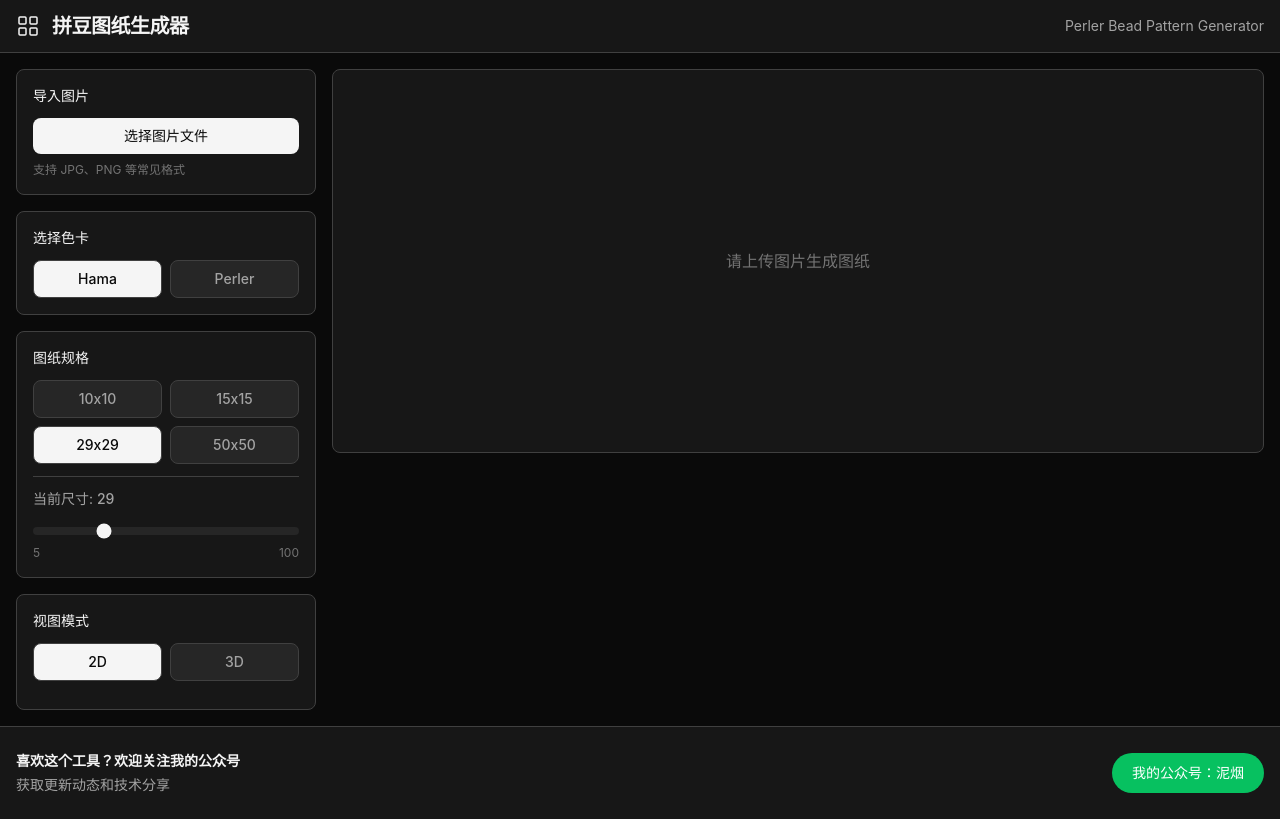
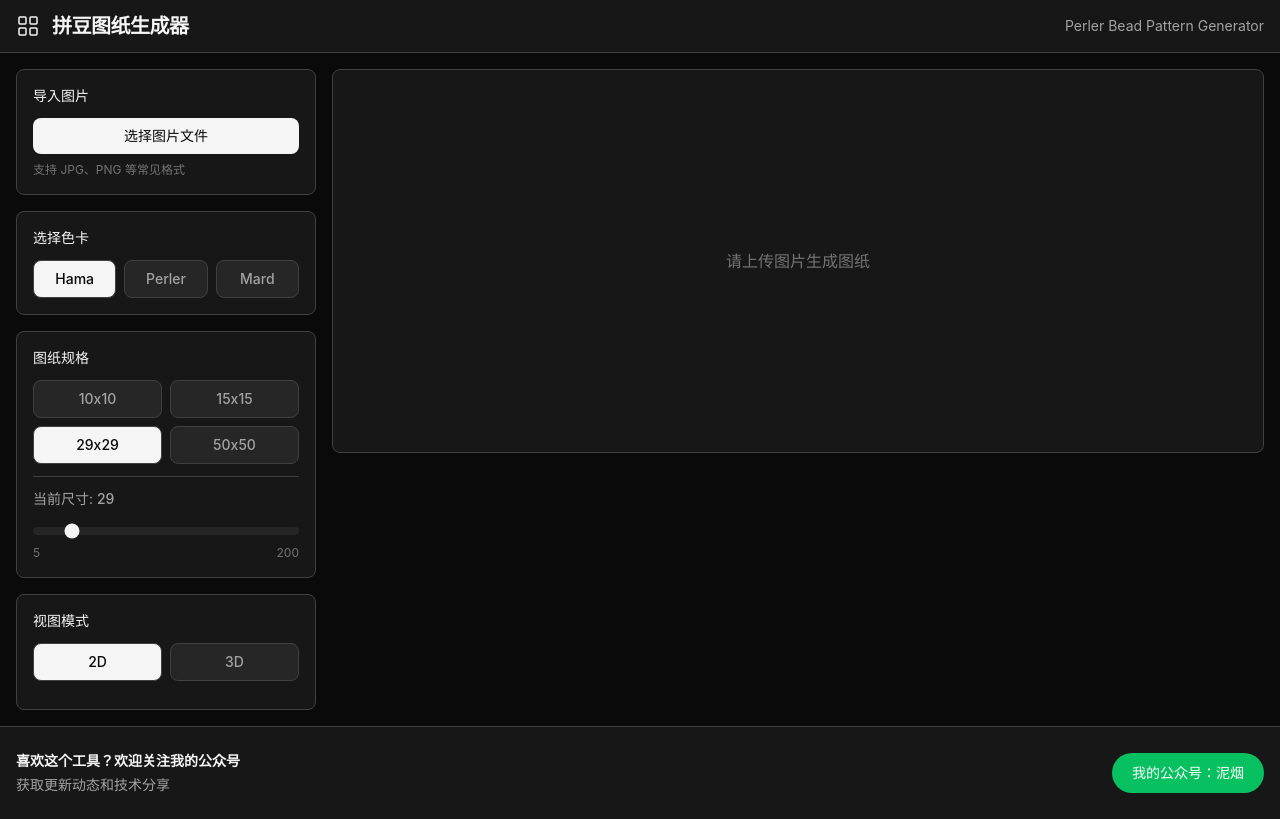
Before and after one commit to knight02-bit/PinDouGenerator, a React (Vite) app: page / in a window 1280 px wide. Built offline with nearby package versions, Linux system fonts and the light colour scheme.

Commit message:
feat: 新增 Mard 品牌色卡并提高最大网格尺寸
- 新增 Mard 品牌，包含 40 种颜色
- 重构品牌选择器，使用动态渲染支持多品牌
- 调整预设尺寸列表，优化大尺寸下的选择

```diff
--- a/src/components/Controls/BrandSelector.tsx
+++ b/src/components/Controls/BrandSelector.tsx
@@ -3,31 +3,29 @@ import { useBeadStore } from '../../stores/beadStore';
 export function BrandSelector() {
   const currentBrand = useBeadStore((s) => s.currentBrand);
   const setBrand = useBeadStore((s) => s.setBrand);
+  const brands = [
+    { id: 'hama', label: 'Hama' },
+    { id: 'perler', label: 'Perler' },
+    { id: 'mard', label: 'Mard' },
+  ] as const;
 
   return (
     <div className="bg-[var(--color-bg-secondary)] rounded-lg p-4 border border-[var(--color-border)]">
       <h3 className="text-sm font-medium text-[var(--color-text-primary)] mb-3">选择色卡</h3>
-      <div className="flex gap-2">
+      <div className="grid grid-cols-3 gap-2">
+        {brands.map((brand) => (
           <button
-          onClick={() => setBrand('hama')}
-          className={`flex-1 px-3 py-2 rounded-lg text-sm font-medium transition-colors border border-[var(--color-border)] ${
-            currentBrand === 'hama'
+            key={brand.id}
+            onClick={() => setBrand(brand.id)}
+            className={`px-3 py-2 rounded-lg text-sm font-medium transition-colors border border-[var(--color-border)] ${
+              currentBrand === brand.id
                 ? 'bg-[var(--color-text-primary)] text-[var(--color-bg-primary)]'
                 : 'bg-[var(--color-bg-tertiary)] text-[var(--color-text-secondary)] hover:border-[var(--color-text-muted)]'
             }`}
           >
-          Hama
+            {brand.label}
           </button>
-        <button
-          onClick={() => setBrand('perler')}
-          className={`flex-1 px-3 py-2 rounded-lg text-sm font-medium transition-colors border border-[var(--color-border)] ${
-            currentBrand === 'perler'
-              ? 'bg-[var(--color-text-primary)] text-[var(--color-bg-primary)]'
-              : 'bg-[var(--color-bg-tertiary)] text-[var(--color-text-secondary)] hover:border-[var(--color-text-muted)]'
-          }`}
-        >
-          Perler
-        </button>
+        ))}
       </div>
     </div>
   );
--- a/src/components/Controls/SizeSelector.tsx
+++ b/src/components/Controls/SizeSelector.tsx
@@ -54,7 +54,7 @@ export function SizeSelector() {
         <input
           type="range"
           min="5"
-          max="100"
+          max="200"
           value={gridWidth}
           onChange={(e) => {
             const w = parseInt(e.target.value);
@@ -71,7 +71,7 @@ export function SizeSelector() {
         />
         <div className="flex justify-between text-xs text-[var(--color-text-muted)] mt-1">
           <span>5</span>
-          <span>100</span>
+          <span>200</span>
         </div>
       </div>
     </div>
--- a/src/stores/beadStore.ts
+++ b/src/stores/beadStore.ts
@@ -1,14 +1,21 @@
 import { create } from 'zustand';
-import type { BeadColor, BeadGrid, ViewSettings, ExportSettings, ColorReplacement } from '../types';
+import type { BeadBrand, BeadColor, BeadGrid, ViewSettings, ExportSettings, ColorReplacement } from '../types';
 import { hamaColors } from '../utils/hamaColors';
+import { mardColors } from '../utils/mardColors';
 import { perlerColors } from '../utils/perlerColors';
 import { quantizeImage } from '../utils/colorQuantization';
 
+const brandPalettes: Record<BeadBrand, BeadColor[]> = {
+  hama: hamaColors,
+  perler: perlerColors,
+  mard: mardColors,
+};
+
 interface BeadStore {
   // Brand & Palette
-  currentBrand: 'hama' | 'perler';
+  currentBrand: BeadBrand;
   palette: BeadColor[];
-  setBrand: (brand: 'hama' | 'perler') => void;
+  setBrand: (brand: BeadBrand) => void;
 
   // Grid data
   grid: BeadGrid | null;
@@ -79,7 +86,7 @@ export const useBeadStore = create<BeadStore>((set, get) => ({
   colorReplacements: [],
 
   setBrand: (brand) => {
-    const palette = brand === 'hama' ? hamaColors : perlerColors;
+    const palette = brandPalettes[brand];
     set({ currentBrand: brand, palette });
     // Regenerate grid with new palette if we have original image data
     const { originalImageData } = get();
@@ -198,7 +205,7 @@ function generateSuggestedPresets(imgWidth: number, imgHeight: number): { width:
 
   // Standard sizes to generate presets at
   // These maintain the image aspect ratio at different scales
-  const standardMaxSizes = [10, 15, 20, 25, 29, 35, 40, 50, 60, 80, 100];
+  const standardMaxSizes = [35, 40, 50, 80, 120, 150];
 
   for (const maxSize of standardMaxSizes) {
     let width: number;
@@ -206,11 +213,11 @@ function generateSuggestedPresets(imgWidth: number, imgHeight: number): { width:
 
     if (aspectRatio >= 1) {
       // Landscape or square - width is the larger dimension
-      width = Math.min(maxSize, 100);
+      width = Math.min(maxSize, 200);
       height = Math.round(width / aspectRatio);
     } else {
       // Portrait - height is the larger dimension
-      height = Math.min(maxSize, 100);
+      height = Math.min(maxSize, 200);
       width = Math.round(height * aspectRatio);
     }
 
@@ -219,7 +226,7 @@ function generateSuggestedPresets(imgWidth: number, imgHeight: number): { width:
     height = Math.max(1, height);
 
     // Only add if both dimensions are within reasonable range
-    if (width >= 5 && height >= 5 && width <= 100 && height <= 100) {
+    if (width >= 5 && height >= 5 && width <= 200 && height <= 200) {
       const key = `${width}x${height}`;
       // Avoid duplicate entries
       if (!presets.has(key)) {
--- a/src/types/index.ts
+++ b/src/types/index.ts
@@ -1,9 +1,11 @@
+export type BeadBrand = 'hama' | 'perler' | 'mard';
+
 export interface BeadColor {
   id: string;
   name: string;
   hex: string;
   rgb: [number, number, number];
-  brand: 'hama' | 'perler';
+  brand: BeadBrand;
 }
 
 export interface Pixel {
--- /dev/null
+++ b/src/utils/mardColors.ts
@@ -0,0 +1,44 @@
+import type { BeadColor } from '../types';
+
+export const mardColors: BeadColor[] = [
+  { id: 'mard-001', name: 'White', hex: '#FFFFFF', rgb: [255, 255, 255], brand: 'mard' },
+  { id: 'mard-002', name: 'Cream', hex: '#F7F1E1', rgb: [247, 241, 225], brand: 'mard' },
+  { id: 'mard-003', name: 'Light Sand', hex: '#E8D8BD', rgb: [232, 216, 189], brand: 'mard' },
+  { id: 'mard-004', name: 'Beige', hex: '#D8C2A8', rgb: [216, 194, 168], brand: 'mard' },
+  { id: 'mard-005', name: 'Light Grey', hex: '#D7D7D7', rgb: [215, 215, 215], brand: 'mard' },
+  { id: 'mard-006', name: 'Slate Grey', hex: '#8A8F98', rgb: [138, 143, 152], brand: 'mard' },
+  { id: 'mard-007', name: 'Black', hex: '#1E1E1E', rgb: [30, 30, 30], brand: 'mard' },
+  { id: 'mard-008', name: 'Soft Pink', hex: '#F7B6C2', rgb: [247, 182, 194], brand: 'mard' },
+  { id: 'mard-009', name: 'Rose Pink', hex: '#E684A2', rgb: [230, 132, 162], brand: 'mard' },
+  { id: 'mard-010', name: 'Hot Pink', hex: '#D94C8A', rgb: [217, 76, 138], brand: 'mard' },
+  { id: 'mard-011', name: 'Peach', hex: '#F4B183', rgb: [244, 177, 131], brand: 'mard' },
+  { id: 'mard-012', name: 'Coral', hex: '#F27C6B', rgb: [242, 124, 107], brand: 'mard' },
+  { id: 'mard-013', name: 'Bright Red', hex: '#D64541', rgb: [214, 69, 65], brand: 'mard' },
+  { id: 'mard-014', name: 'Dark Red', hex: '#8B2E2E', rgb: [139, 46, 46], brand: 'mard' },
+  { id: 'mard-015', name: 'Apricot', hex: '#F6A04D', rgb: [246, 160, 77], brand: 'mard' },
+  { id: 'mard-016', name: 'Orange', hex: '#E67E22', rgb: [230, 126, 34], brand: 'mard' },
+  { id: 'mard-017', name: 'Mustard', hex: '#D4A017', rgb: [212, 160, 23], brand: 'mard' },
+  { id: 'mard-018', name: 'Lemon', hex: '#F7D84B', rgb: [247, 216, 75], brand: 'mard' },
+  { id: 'mard-019', name: 'Olive', hex: '#8AA05A', rgb: [138, 160, 90], brand: 'mard' },
+  { id: 'mard-020', name: 'Grass Green', hex: '#63B35D', rgb: [99, 179, 93], brand: 'mard' },
+  { id: 'mard-021', name: 'Dark Green', hex: '#2F7A4A', rgb: [47, 122, 74], brand: 'mard' },
+  { id: 'mard-022', name: 'Mint', hex: '#9FE0C5', rgb: [159, 224, 197], brand: 'mard' },
+  { id: 'mard-023', name: 'Aqua', hex: '#56C5D0', rgb: [86, 197, 208], brand: 'mard' },
+  { id: 'mard-024', name: 'Turquoise', hex: '#2AA9B8', rgb: [42, 169, 184], brand: 'mard' },
+  { id: 'mard-025', name: 'Sky Blue', hex: '#7DB7E8', rgb: [125, 183, 232], brand: 'mard' },
+  { id: 'mard-026', name: 'Bright Blue', hex: '#3A7BD5', rgb: [58, 123, 213], brand: 'mard' },
+  { id: 'mard-027', name: 'Royal Blue', hex: '#2456A6', rgb: [36, 86, 166], brand: 'mard' },
+  { id: 'mard-028', name: 'Navy', hex: '#1D3557', rgb: [29, 53, 87], brand: 'mard' },
+  { id: 'mard-029', name: 'Lavender', hex: '#B8A1E3', rgb: [184, 161, 227], brand: 'mard' },
+  { id: 'mard-030', name: 'Purple', hex: '#7E57C2', rgb: [126, 87, 194], brand: 'mard' },
+  { id: 'mard-031', name: 'Plum', hex: '#5B3A8E', rgb: [91, 58, 142], brand: 'mard' },
+  { id: 'mard-032', name: 'Lilac', hex: '#D3B6E9', rgb: [211, 182, 233], brand: 'mard' },
+  { id: 'mard-033', name: 'Tan', hex: '#C69C6D', rgb: [198, 156, 109], brand: 'mard' },
+  { id: 'mard-034', name: 'Brown', hex: '#8B5E3C', rgb: [139, 94, 60], brand: 'mard' },
+  { id: 'mard-035', name: 'Dark Brown', hex: '#5A3B2E', rgb: [90, 59, 46], brand: 'mard' },
+  { id: 'mard-036', name: 'Skin Light', hex: '#F1C7A4', rgb: [241, 199, 164], brand: 'mard' },
+  { id: 'mard-037', name: 'Skin Medium', hex: '#D9A074', rgb: [217, 160, 116], brand: 'mard' },
+  { id: 'mard-038', name: 'Skin Dark', hex: '#A56B46', rgb: [165, 107, 70], brand: 'mard' },
+  { id: 'mard-039', name: 'Silver', hex: '#C3CAD3', rgb: [195, 202, 211], brand: 'mard' },
+  { id: 'mard-040', name: 'Clear', hex: '#E5E5E5', rgb: [229, 229, 229], brand: 'mard' },
+];
```
Also changed, not shown: 1 other file (tests, documents, lock files or other folders). Lines whose indentation alone changed are shown as unchanged.
